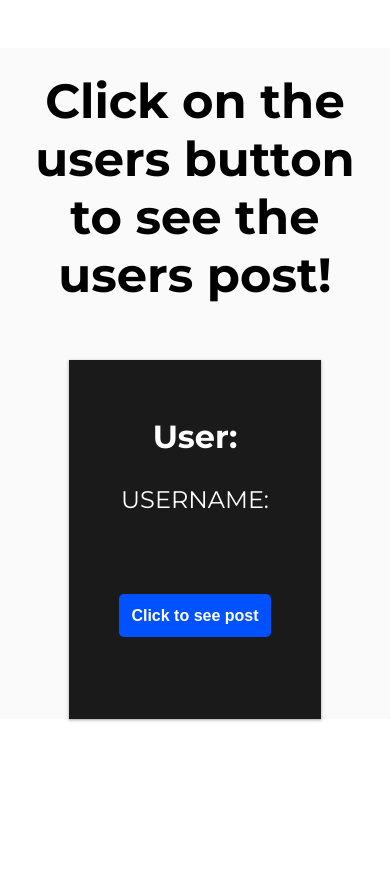
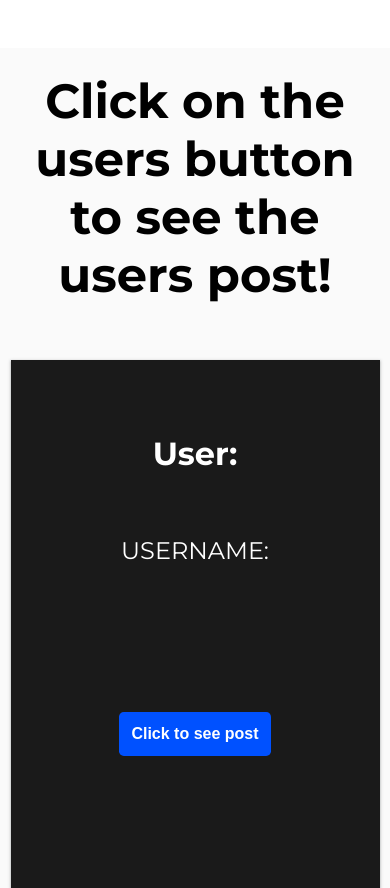
Before and after one commit to matthew640523/UserApp, a plain HTML site: page index.html in a window 390 px wide. Before the commit the page ends 844 px from the top, so only its background shows below. Drawn offline with Linux system fonts and the light colour scheme; no server answers.

Commit message:
Mobile Responsive

```diff
--- a/app.js
+++ b/app.js
@@ -1,6 +1,7 @@
 //  GLOBAL VARIABLES
 let UsersContainer = document.querySelector('.UsersContainer')
 let UserBtn = document.querySelector('.UserBtn')
+let User = document.querySelector('.User')
 
 
 // EVENT LISTENERS
@@ -50,9 +51,11 @@ function ShowPost(e){
 
         if(SelectedUserBtn.textContent !== 'Click to see post'){
             SelectedUserBtn.style.backgroundColor = 'red'
+            User.style.height = 'Fit-Content'
         }
         else{
             SelectedUserBtn.style.backgroundColor = 'rgb(0, 81, 255)'
+            User.style.height = '40vh'
         }
 
 
--- a/styles.css
+++ b/styles.css
@@ -28,7 +28,7 @@ body{
     background-color: #1a1a1a;
     color: white;
     width: 40%;
-    height: 35vh;
+    height: 40vh;
     padding: 2em 3em;
     margin-top: 2em;
     box-shadow: rgba(60, 64, 67, 0.3) 0px 1px 2px 0px, rgba(60, 64, 67, 0.15) 0px 1px 3px 1px;
@@ -66,3 +66,16 @@ body{
 .Show{
     opacity: 1;
 }
+
+/* MEDIA QUERIES  */
+
+@media screen and (max-width: 1210px) {
+    .User{
+        height: 55vh;
+}
+    }
+@media screen and (max-width: 900px) {
+.User{
+    flex-basis: 70%;
+}
+    }
```
